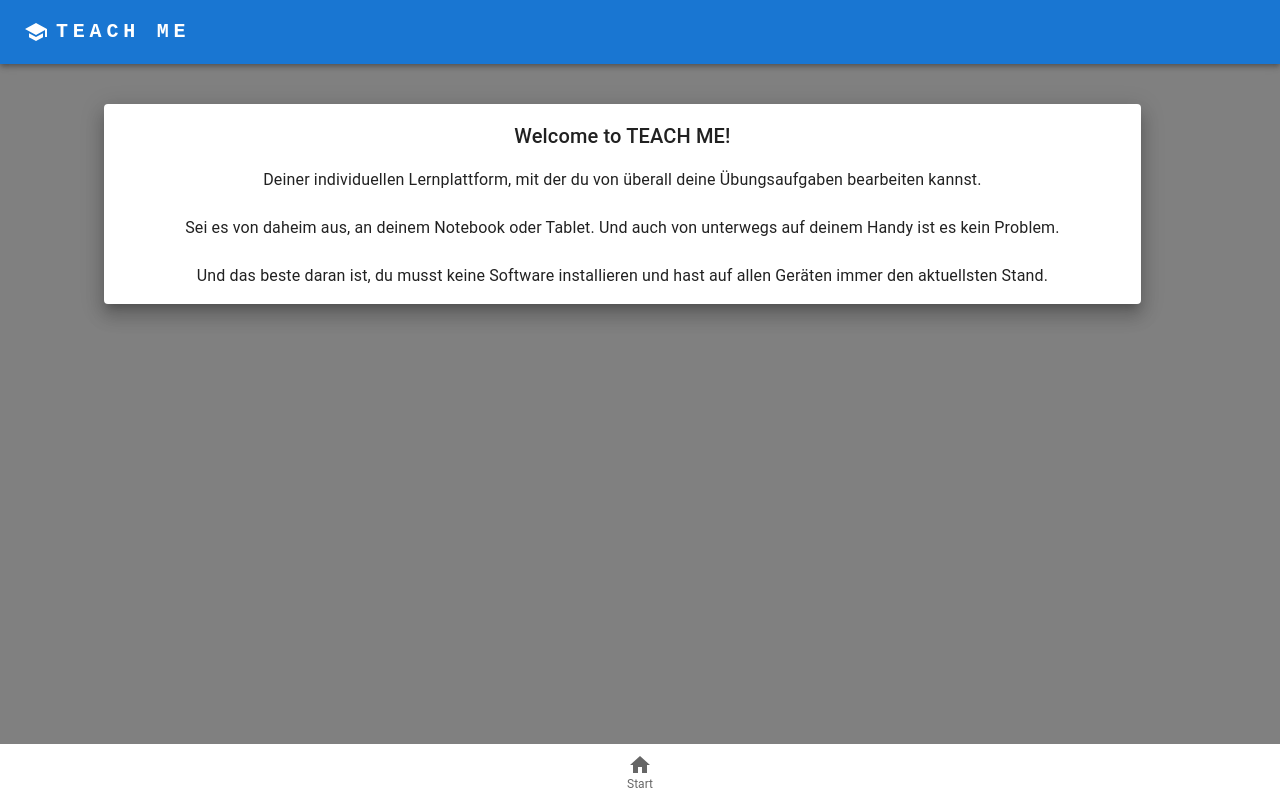
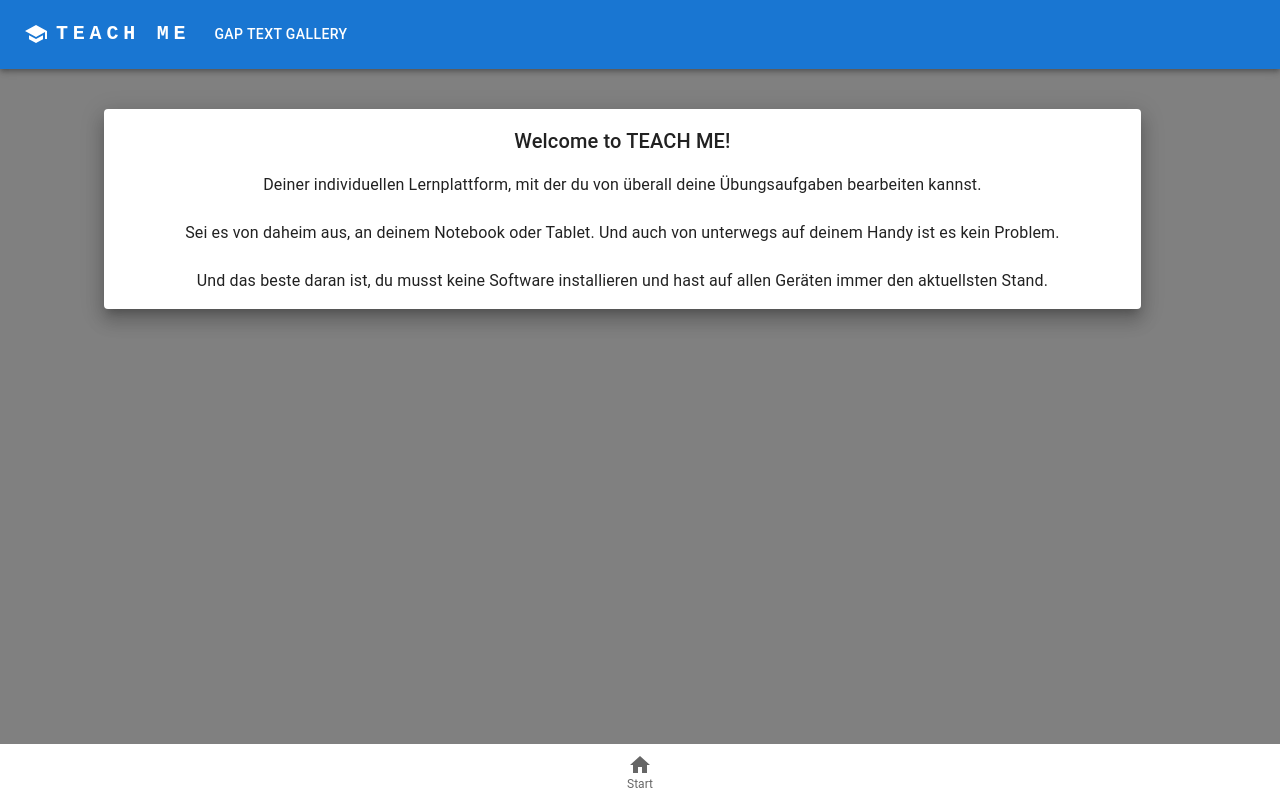
Before and after one commit to devToJu/teach-me, a React (Create React App) app in the folder frontend/: page / in a window 1280 px wide. Built offline with nearby package versions, Linux system fonts and the light colour scheme; no server answers.

Commit message:
Add routing to navigation for the gap text gallery

```diff
--- a/frontend/src/components/navigation/Logo.tsx
+++ b/frontend/src/components/navigation/LogoNarrow.tsx
@@ -2,7 +2,7 @@ import SchoolIcon from "@mui/icons-material/School";
 import {Typography} from "@mui/material";
 import React from "react";
 
-export default function Logo() {
+export default function LogoNarrow() {
     return (
         <>
             <SchoolIcon sx={{display: {xs: 'none', md: 'flex'}, mr: 1}}/>
--- a/frontend/src/components/navigation/LogoCollapsed.tsx
+++ b/frontend/src/components/navigation/LogoWide.tsx
@@ -2,7 +2,7 @@ import SchoolIcon from "@mui/icons-material/School";
 import {Typography} from "@mui/material";
 import React from "react";
 
-export default function LogoCollapsed() {
+export default function LogoWide() {
     return (
         <>
             <SchoolIcon sx={{display: {xs: 'flex', md: 'none'}, mr: 1}}/>
--- /dev/null
+++ b/frontend/src/components/navigation/NavigationNarrow.tsx
@@ -0,0 +1,59 @@
+import {Box, IconButton, Menu, Typography} from "@mui/material";
+import MenuIcon from "@mui/icons-material/Menu";
+import MenuItem from "@mui/material/MenuItem";
+import React from "react";
+import {useNavigate} from "react-router-dom";
+
+type Props = {
+    anchorElNav: null | HTMLElement,
+    handleCloseNavMenu: () => void,
+    handleOpenNavMenu: (event: React.MouseEvent<HTMLElement>) => void,
+    pages: string[]
+}
+export default function NavigationNarrow(props: Props) {
+    const navigation = useNavigate();
+
+    const handleCloseNavMenu = () => {
+        navigation("/gaptext")
+        props.handleCloseNavMenu()
+    }
+
+    return (
+        <Box sx={{flexGrow: 1, display: {xs: 'flex', md: 'none'}}}>
+            <IconButton
+                size="large"
+                aria-label="account of current user"
+                aria-controls="menu-appbar"
+                aria-haspopup="true"
+                onClick={props.handleOpenNavMenu}
+                color="inherit"
+            >
+                <MenuIcon/>
+            </IconButton>
+            <Menu
+                id="menu-appbar"
+                anchorEl={props.anchorElNav}
+                anchorOrigin={{
+                    vertical: 'bottom',
+                    horizontal: 'left',
+                }}
+                keepMounted
+                transformOrigin={{
+                    vertical: 'top',
+                    horizontal: 'left',
+                }}
+                open={Boolean(props.anchorElNav)}
+                onClose={props.handleCloseNavMenu}
+                sx={{
+                    display: {xs: 'block', md: 'none'},
+                }}
+            >
+                {props.pages.map((page) => (
+                    <MenuItem key={page} onClick={handleCloseNavMenu}>
+                        <Typography textAlign="center">{page}</Typography>
+                    </MenuItem>
+                ))}
+            </Menu>
+        </Box>
+    )
+}
--- /dev/null
+++ b/frontend/src/components/navigation/NavigationWide.tsx
@@ -0,0 +1,31 @@
+import {Box, Button} from "@mui/material";
+import React from "react";
+import {useNavigate} from "react-router-dom";
+
+type Props = {
+    handleCloseNavMenu: () => void,
+    pages: string[]
+}
+
+export default function NavigationWide(props: Props) {
+    const navigation = useNavigate();
+
+    const handleCloseNavMenu = () => {
+        navigation("/gaptext")
+        props.handleCloseNavMenu()
+    }
+
+    return (
+        <Box sx={{flexGrow: 1, display: {xs: 'none', md: 'flex'}}}>
+            {props.pages.map((page) => (
+                <Button
+                    key={page}
+                    onClick={handleCloseNavMenu}
+                    sx={{my: 2, color: 'white', display: 'block'}}
+                >
+                    {page}
+                </Button>
+            ))}
+        </Box>
+    )
+}
--- a/frontend/src/components/navigation/ResponsiveAppBar.tsx
+++ b/frontend/src/components/navigation/ResponsiveAppBar.tsx
@@ -1,14 +1,39 @@
 import {AppBar, Container, Toolbar} from "@mui/material";
-import Logo from "./Logo";
-import LogoCollapsed from "./LogoCollapsed";
+import LogoNarrow from "./LogoNarrow";
+import LogoWide from "./LogoWide";
+import React from "react";
+import NavigationNarrow from "./NavigationNarrow";
+import NavigationWide from "./NavigationWide";
+
+const pages = ['Gap Text Gallery'];
 
 export default function ResponsiveAppBar() {
+    const [anchorElNav, setAnchorElNav] = React.useState<null | HTMLElement>(null);
+
+    const handleOpenNavMenu = (event: React.MouseEvent<HTMLElement>) => {
+        setAnchorElNav(event.currentTarget);
+    };
+
+    const handleCloseNavMenu = () => {
+        setAnchorElNav(null);
+    };
+
     return (
         <AppBar position="static">
             <Container maxWidth="xl">
                 <Toolbar disableGutters>
-                    <Logo/>
-                    <LogoCollapsed/>
+                    <LogoNarrow/>
+                    <NavigationNarrow
+                        anchorElNav={anchorElNav}
+                        handleCloseNavMenu={handleCloseNavMenu}
+                        handleOpenNavMenu={handleOpenNavMenu}
+                        pages={pages}
+                    />
+                    <NavigationWide
+                        handleCloseNavMenu={handleCloseNavMenu}
+                        pages={pages}
+                    />
+                    <LogoWide/>
                 </Toolbar>
             </Container>
         </AppBar>
```
